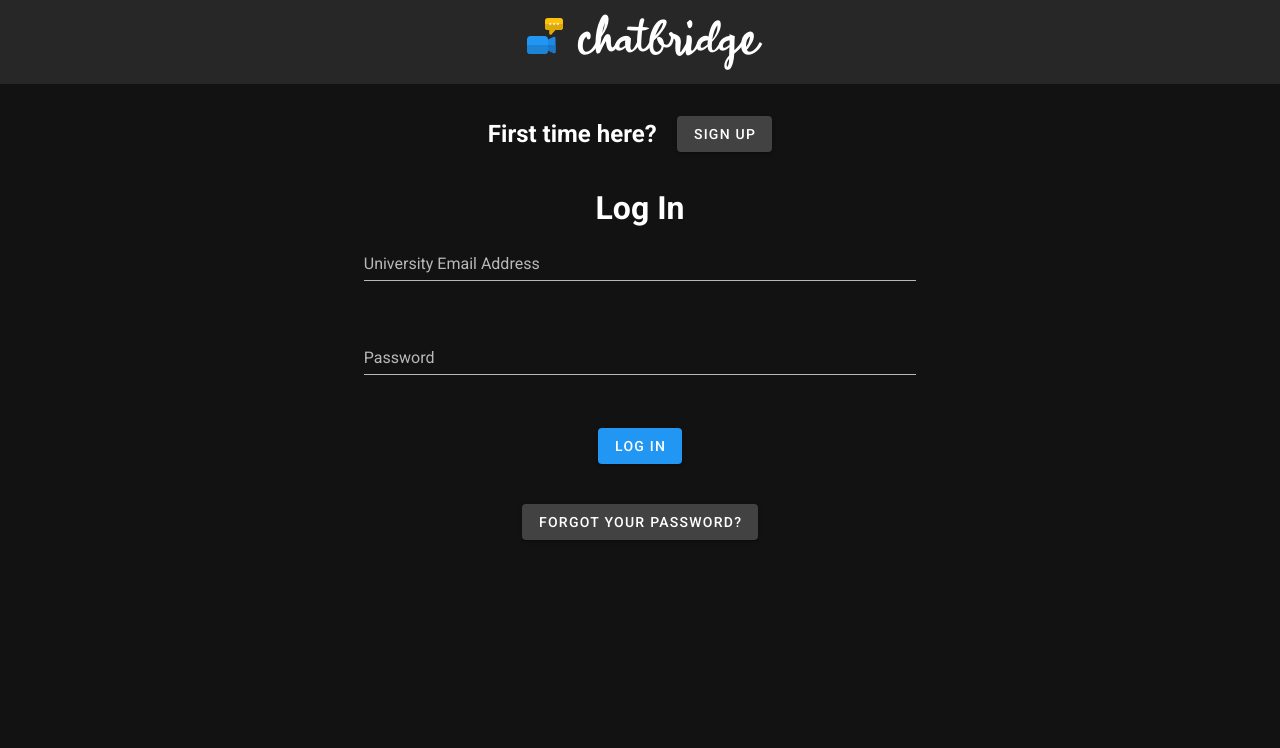
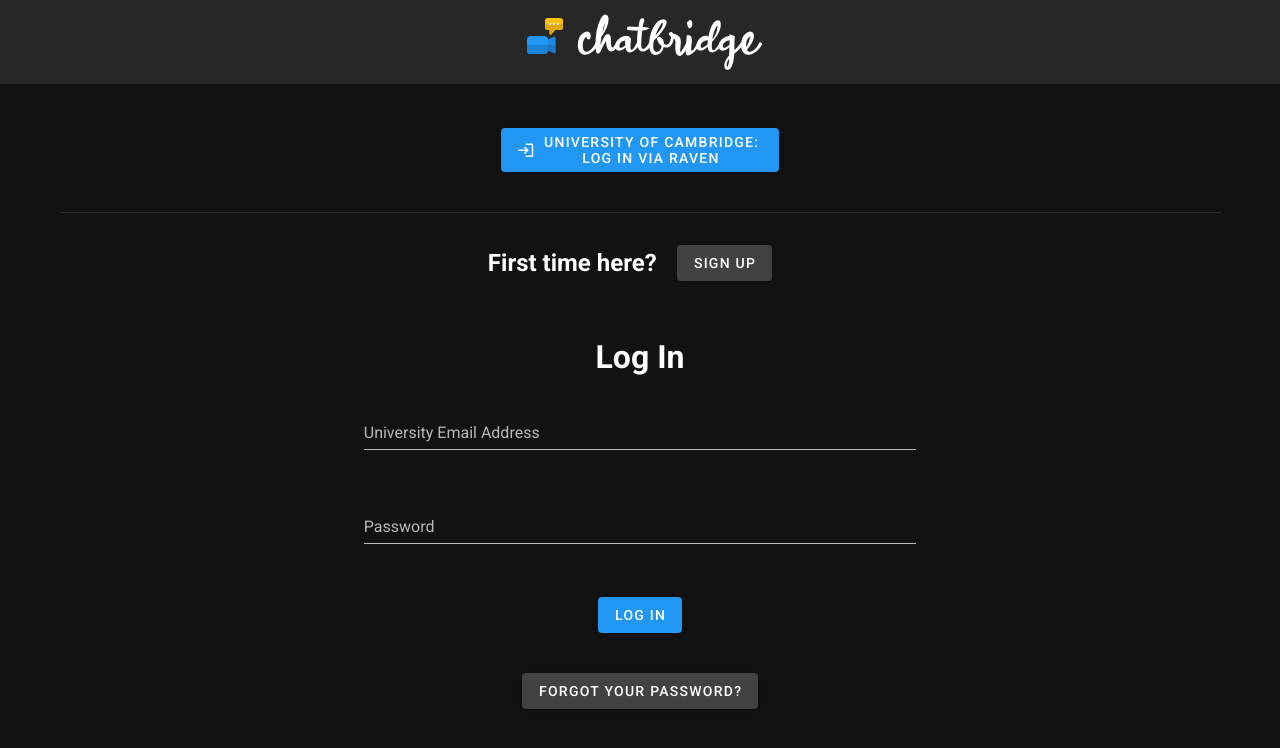
Before and after one commit to fpervaiz/Chatbridge.live, a Vue app in the folder frontend/: page /login in a window 1280 px wide. Shown: the top 748 px of the page. Built offline with nearby package versions, Linux system fonts and the light colour scheme; no server answers.

Commit message:
feat: complete email pwd registration

```diff
--- a/frontend/src/components/Login.vue
+++ b/frontend/src/components/Login.vue
@@ -1,16 +1,33 @@
 <template>
   <v-container>
+    <v-row justify="center" align="center" class="my-5">
+      <v-col justify="center" align="center">
+        <v-alert
+          v-if="ravenMessage"
+          class="my-5"
+          dense
+          :type="ravenMessage.type"
+        >
+          {{ ravenMessage.text }}
+        </v-alert>
+        <v-btn large color="primary" @click="loginRaven"
+          ><v-icon dark left> mdi-login </v-icon>University of Cambridge:<br />Log
+          in via Raven</v-btn
+        >
+        <v-divider class="mt-10"></v-divider>
+      </v-col>
+    </v-row>
     <v-row justify="center" align="center" class="my-5">
       <h2>First time here?</h2>
       <v-btn class="mx-5" color="secondary" to="/register">Sign up</v-btn>
     </v-row>
-    <v-row justify="center" align="center" class="my-5">
+    <v-row justify="center" align="center" class="mt-10 mb-5">
       <v-col cols="10" md="6" class="text-center">
         <h1>Log In</h1>
         <v-alert v-if="message" class="my-5" dense :type="message.type">
           {{ message.text }}
         </v-alert>
-        <v-form ref="form" class="mx-2" lazy-validation>
+        <v-form ref="form" class="mx-2 my-5" lazy-validation>
           <v-row>
             <v-col cols="12">
               <v-text-field
@@ -59,11 +76,13 @@
     password: "",
 
     message: null,
+    ravenMessage: null,
 
     emailRules: [
       (v) => !!v || "Email address is required",
       (v) =>
-        /^(([^<>()[\]\\.,;:\s@']+(\.[^<>()\\[\]\\.,;:\s@']+)*)|('.+'))@cam.ac.uk$/.test(
+        // eslint-disable-next-line
+        /^(([^<>()\[\]\\.,;:\s@"]+(\.[^<>()\[\]\\.,;:\s@"]+)*)|(".+"))@((\[[0-9]{1,3}\.[0-9]{1,3}\.[0-9]{1,3}\.[0-9]{1,3}])|(([a-zA-Z\-0-9]+\.)+[a-zA-Z]{2,}))$/.test(
           v
         ) || "Invalid email address",
     ],
@@ -91,6 +110,21 @@
           });
       }
     },
+
+    loginRaven() {
+      this.ravenMessage = null;
+
+      this.$store
+        .dispatch("loginUserViaRavenAction")
+        .then((response) => {
+          this.ravenMessage = response;
+          this.$analytics.logEvent("login");
+          this.$router.replace("chat");
+        })
+        .catch((error) => {
+          this.ravenMessage = error;
+        });
+    },
   },
 };
 </script>
--- a/frontend/src/components/ResetPassword.vue
+++ b/frontend/src/components/ResetPassword.vue
@@ -46,7 +46,8 @@
     emailRules: [
       (v) => !!v || "Email address is required",
       (v) =>
-        /^(([^<>()[\]\\.,;:\s@']+(\.[^<>()\\[\]\\.,;:\s@']+)*)|('.+'))@cam.ac.uk$/.test(
+        // eslint-disable-next-line
+        /^(([^<>()\[\]\\.,;:\s@"]+(\.[^<>()\[\]\\.,;:\s@"]+)*)|(".+"))@((\[[0-9]{1,3}\.[0-9]{1,3}\.[0-9]{1,3}\.[0-9]{1,3}])|(([a-zA-Z\-0-9]+\.)+[a-zA-Z]{2,}))$/.test(
           v
         ) || "Invalid email address",
     ],
--- a/frontend/src/router/index.js
+++ b/frontend/src/router/index.js
@@ -3,7 +3,6 @@
 
 const HomePage = () => import('./../components/HomePage.vue')
 const About = () => import('./../components/About.vue')
-const LoginRaven = () => import('./../components/LoginRaven.vue')
 const Rules = () => import('./../components/Rules.vue')
 const Login = () => import('./../components/Login.vue')
 const Register = () => import('./../components/Register.vue')
@@ -17,18 +16,11 @@
 var routes = [
     { path: '/', component: HomePage },
     { path: '/about', component: About },
-    { path: '/raven', component: LoginRaven },
     { path: '/rules', component: Rules },
     { path: '/chat', component: Chat, meta: { requiresAuth: true } },
-    { path: '*', component: HomePage },
+    { path: '*', component: HomePage }, { path: '/login', component: Login }, { path: '/register', component: Register },
+    { path: '/resetPassword', component: ResetPassword }
 ]
-
-if (process.env.VUE_APP_VERCEL_ENV !== 'production') {
-    routes.push({ path: '/login', component: Login }, { path: '/register', component: Register },
-        { path: '/resetPassword', component: ResetPassword },
-    )
-
-}
 
 const router = new Router({
     mode: 'history',
@@ -39,7 +31,7 @@
 router.beforeEach((to, from, next) => {
     const requiresAuth = to.matched.some(x => x.meta.requiresAuth)
     if (requiresAuth && !store.getters.isUserAuth) {
-        next('/raven')
+        next('/login')
     } else {
         next()
     }
--- a/frontend/src/store/actions.js
+++ b/frontend/src/store/actions.js
@@ -10,8 +10,17 @@
                     'Content-type': 'application/json'
                 },
                 body: JSON.stringify({ email: payload.email, password: payload.password, recaptchaToken: payload.recaptchaToken })
+            }).catch((error) => {
+                console.log(error)
+                let message = {
+                    type: "error",
+                    text: "Something went wrong. Please try again later."
+                }
+                commit("setMessage", message)
+                resolve(message);
             }).then((response) => {
                 console.log(response);
+                if (response.ok) {
                     firebase
                         .auth()
                         .signInWithEmailAndPassword(payload.email, payload.password)
@@ -30,13 +39,18 @@
                                     });
                             });
                         });
-            }).catch((error) => {
+                } else {
+                    response.json().then((error) => {
                         let message = {
                             type: "error",
-                    text: error,
+                            text: error.message,
                         }
                         commit("setMessage", message);
                         reject(message);
+                    })
+
+
+                }
             });
         })
     },
@@ -80,6 +94,10 @@
                             break;
                         }
                         case "auth/wrong-password": {
+                            message.text = "Incorrect username or password."
+                            break;
+                        }
+                        case "auth/user-not-found": {
                             message.text = "Incorrect username or password."
                             break;
                         }
```
Also changed, not shown: 1 other file (tests, documents, lock files or other folders). Lines whose indentation alone changed are shown as unchanged.
